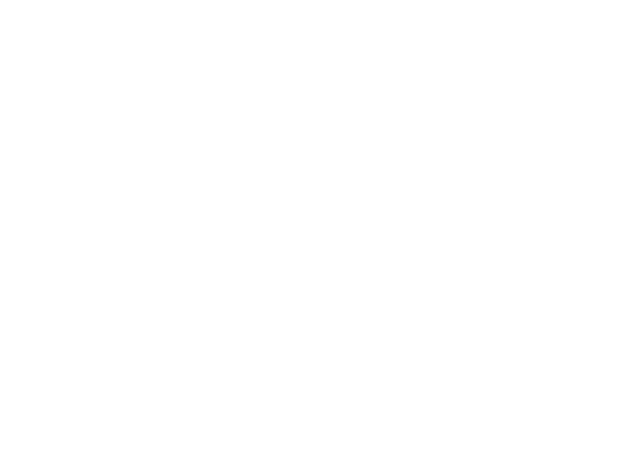
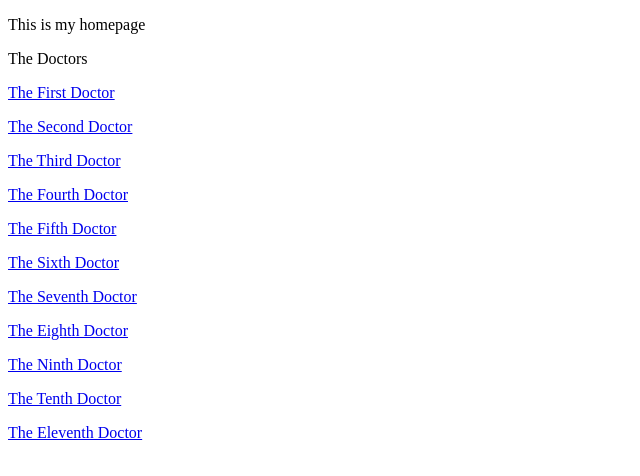
Before and after one commit to JamesOConnor1993/Doctor-Who, a plain HTML site: page index.html in a window 1280 px wide. Shown: the whole page, without its empty margins (0-640 px from the left). Drawn offline with Linux system fonts and the light colour scheme.

Commit message:
Homepage Doctor Links
Linked the list of Doctors from the Homepage to the Page for each
individual doctor

```diff
--- a/index.html
+++ b/index.html
@@ -6,5 +6,18 @@
 </head>
 
 <body>
+<p>This is my homepage</p>
+<p>The Doctors</p>
+<p><a href="doctor-who/doctor-who-01.html">The First Doctor</a></p>
+<p><a href="doctor-who/doctor-who-02.html">The Second Doctor</a></p>
+<p><a href="doctor-who/doctor-who-03.html">The Third Doctor</a></p>
+<p><a href="doctor-who/doctor-who-04.html">The Fourth Doctor</a></p>
+<p><a href="doctor-who/doctor-who-05.html">The Fifth Doctor</a></p>
+<p><a href="doctor-who/doctor-who-06.html">The Sixth Doctor</a></p>
+<p><a href="doctor-who/doctor-who-07.html">The Seventh Doctor</a></p>
+<p><a href="doctor-who/doctor-who-08.html">The Eighth Doctor</a></p>
+<p><a href="doctor-who/doctor-who-09.html">The Ninth Doctor</a></p>
+<p><a href="doctor-who/doctor-who-10.html">The Tenth Doctor</a></p>
+<p><a href="doctor-who/doctor-who-11.html">The Eleventh Doctor</a></p>
 </body>
 </html>
```
